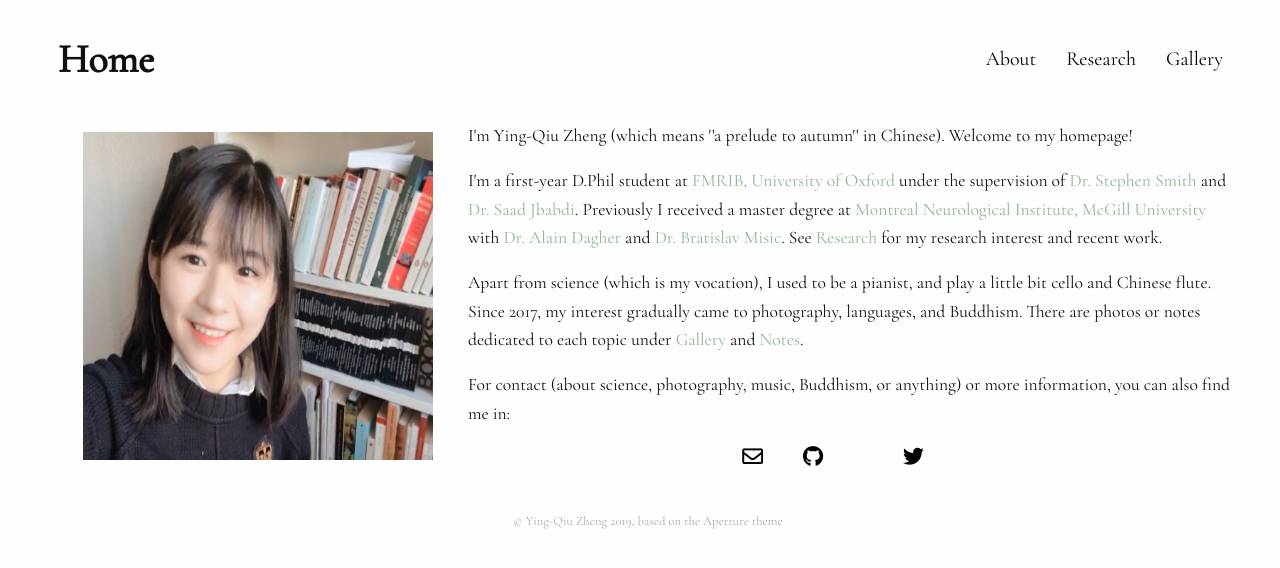
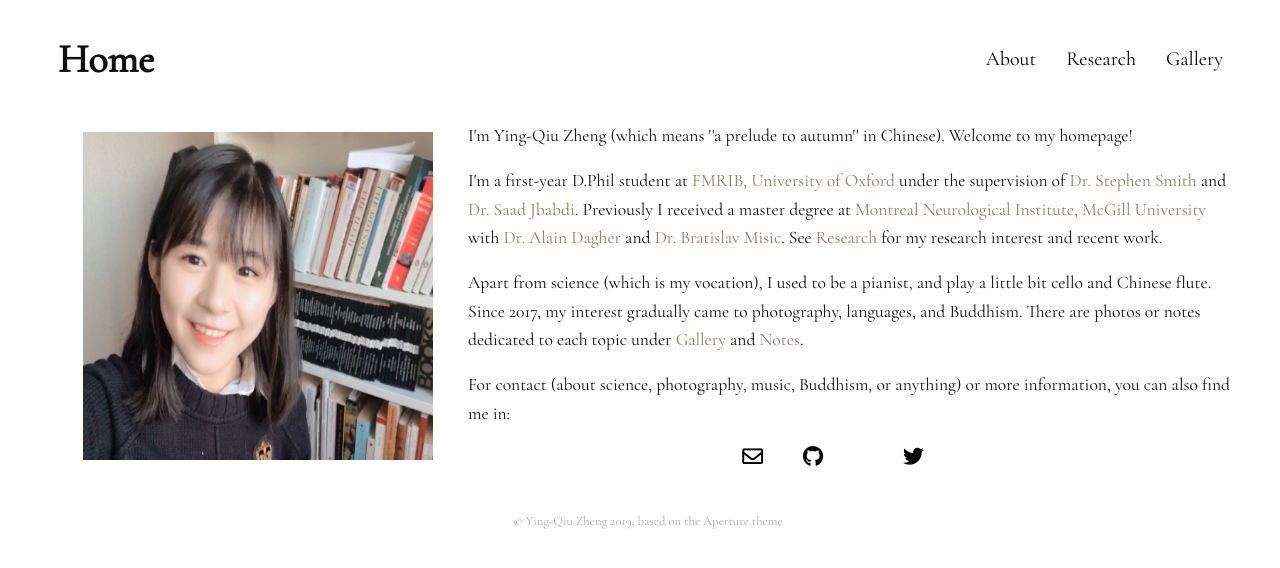
Before and after one commit to yingqiuz/yingqiuz.github.io, a Jekyll site: the page built from index.html, in a window 1280 px wide. Shown: the top 568 px of the page. Built offline with Jekyll 4.4.1, drawn with Linux system fonts in a browser that asks for light colours; nearby versions of some CDN libraries; a style sheet for code colours, icons or effects is not loaded.

Commit message:
update link color

```diff
--- a/_sass/variables.scss
+++ b/_sass/variables.scss
@@ -9,5 +9,6 @@ $color: #101010;
 $blue: #7bc6ff;
 $grey: #577C8A;
 $green: #91B493;
-$link-color: $green;
+$kurumi: #947A6D;
+$link-color: $kurumi;
 $offset: 30px;
```
